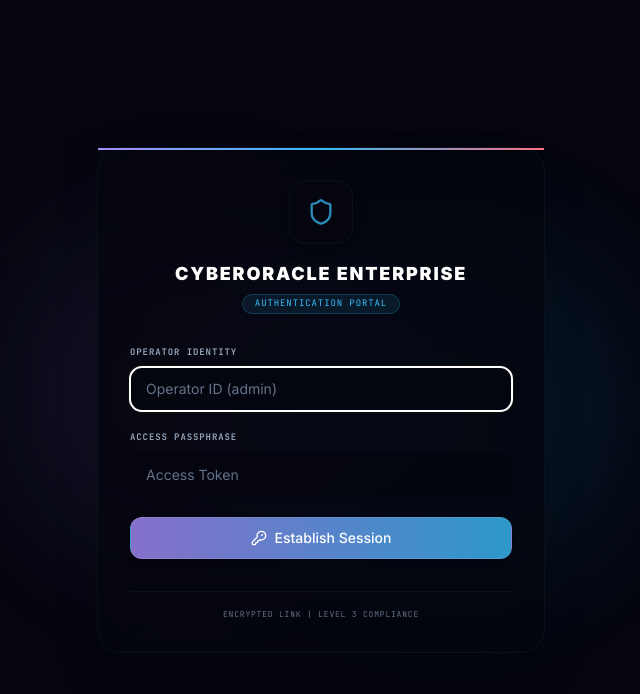
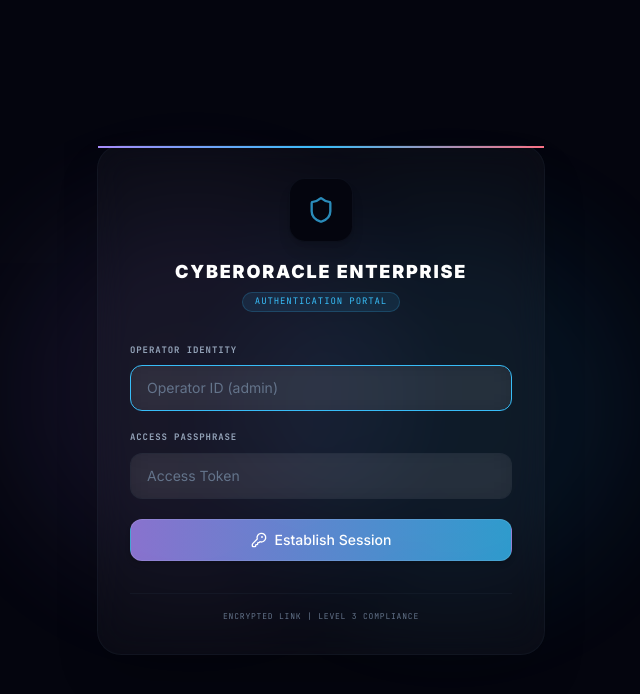
Before and after one commit to salihrdj/CyberOracle-Enterprise, a Next.js app in the folder frontend/: page /auth/login in a window 1280 px wide. Shown: the top 694 px of the page, without its empty margins (319-959 px from the left). Built offline with nearby package versions, Linux system fonts and the light colour scheme.

Commit message:
fix: restore glassmorphic styles, sidebar backgrounds, ambient blobs, and remove vercel routes to fix 404

```diff
--- a/frontend/src/styles/globals.css
+++ b/frontend/src/styles/globals.css
@@ -36,19 +36,48 @@
 
 @layer components {
   .glass {
-    @apply bg-bg/80 backdrop-blur-xl border border-border/50;
+    background: rgba(255, 255, 255, 0.03);
+    backdrop-filter: blur(16px);
+    -webkit-backdrop-filter: blur(16px);
+    border: 1px solid rgba(255, 255, 255, 0.08);
+    border-radius: 16px;
   }
 
   .glass-strong {
-    @apply bg-bg/90 backdrop-blur-2xl border border-border/30;
+    background: rgba(255, 255, 255, 0.06);
+    backdrop-filter: blur(24px);
+    -webkit-backdrop-filter: blur(24px);
+    border: 1px solid rgba(255, 255, 255, 0.12);
+    border-radius: 20px;
+  }
+
+  .glass-sidebar {
+    background: rgba(10, 10, 30, 0.5);
+    backdrop-filter: blur(30px);
+    -webkit-backdrop-filter: blur(30px);
+    border-right: 1px solid rgba(255, 255, 255, 0.06);
   }
 
   .glass-input {
-    @apply bg-bg/60 border-border/30 focus:border-accent-sky focus:ring-1 focus:ring-accent-sky transition-all;
+    background: rgba(255, 255, 255, 0.07);
+    backdrop-filter: blur(12px);
+    -webkit-backdrop-filter: blur(12px);
+    border: 1px solid rgba(255, 255, 255, 0.12);
+    color: #e2e8f0;
+    transition: all 0.15s ease-in-out;
+  }
+
+  .glass-input:focus {
+    border-color: rgba(167, 139, 250, 0.4);
+    outline: none;
   }
 
   .metric-glow {
-    @apply h-0.5 rounded-full opacity-30;
+    background: linear-gradient(90deg, var(--glow-color), transparent);
+    height: 2px;
+    border-radius: 2px;
+    margin-top: 12px;
+    opacity: 0.5;
   }
 
   .prose-report {
@@ -179,3 +208,53 @@ input:-webkit-autofill:active {
   transition: background-color 5000s ease-in-out 0s;
   caret-color: #e2e8f0;
 }
+
+/* Ambient background glowing blobs */
+.ambient {
+  position: fixed;
+  inset: 0;
+  z-index: 0;
+  overflow: hidden;
+  pointer-events: none;
+}
+
+.blob {
+  position: absolute;
+  border-radius: 50%;
+  filter: blur(120px);
+  opacity: 0.12;
+  animation: drift 20s ease-in-out infinite alternate;
+}
+
+.blob-1 {
+  width: 600px;
+  height: 600px;
+  background: #a78bfa;
+  top: -10%;
+  left: -5%;
+  animation-delay: 0s;
+}
+
+.blob-2 {
+  width: 500px;
+  height: 500px;
+  background: #38bdf8;
+  bottom: -15%;
+  right: -10%;
+  animation-delay: -7s;
+}
+
+.blob-3 {
+  width: 400px;
+  height: 400px;
+  background: #34d399;
+  top: 40%;
+  left: 50%;
+  animation-delay: -14s;
+}
+
+@keyframes drift {
+  0% { transform: translate(0, 0) scale(1); }
+  50% { transform: translate(30px, -20px) scale(1.05); }
+  100% { transform: translate(-20px, 15px) scale(0.95); }
+}
```
Also changed, not shown: 1 other file (tests, documents, lock files or other folders).
